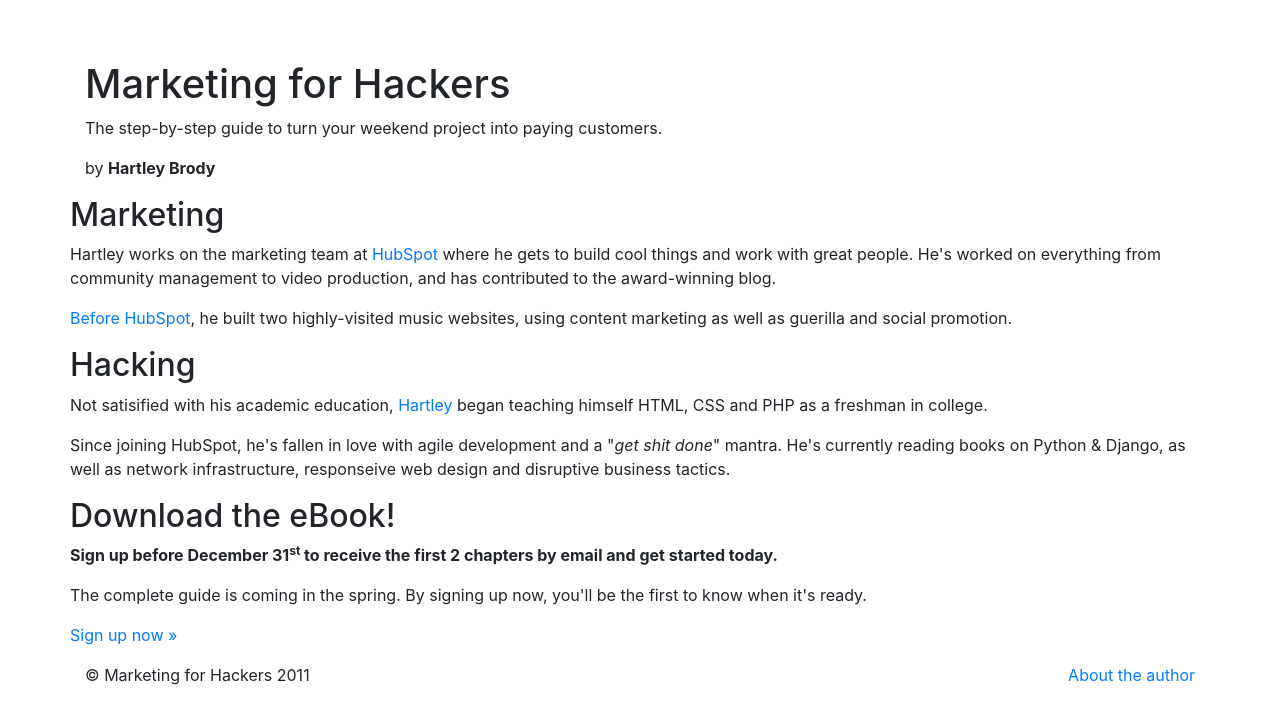
After one commit to hartleybrody/Marketing-for-Hackers, a Django app: template landingpage/templates/author.html in a window 1280 px wide. The commit adds this page. Shown: the top 724 px of the page. Run offline with Django 3.2, Linux system fonts and the light colour scheme; the template is opened without the code that fills it, so the values that code supplies are empty; some libraries are stand-ins or nearby versions.

Commit message:
added author page, template inheretence

```diff
--- /dev/null
+++ b/landingpage/templates/author.html
@@ -0,0 +1,31 @@
+{% extends "base.html" %}
+{% block content %}
+
+      <!-- Main hero unit for a primary marketing message or call to action -->
+      <div class="hero-unit">
+        <img src="{{ thumbnail }}" style="float:right" />
+        <h1>Marketing for Hackers</h1>
+        <p>The step-by-step guide to turn your weekend project into paying customers.</p>
+        <p>by <strong>Hartley Brody</strong></p>
+      </div>
+
+      <!-- sub calls to action -->
+      <div class="row">
+        <div class="span-one-third">
+          <h2>Marketing</h2>
+          <p>Hartley works on the marketing team at <a href="http://www.hubspot.com/" target="_blank">HubSpot</a> where he gets to build cool things and work with great people. He's worked on everything from community management to video production, and has contributed to the award-winning blog.</p>
+          <p><a href="http://orient.bowdoin.edu/orient/article.php?date=2011-01-21&section=4&id=5" target="_blank">Before HubSpot</a>, he built two highly-visited music websites, using content marketing as well as guerilla and social promotion.</p>
+        </div>
+        <div class="span-one-third">
+          <h2>Hacking</h2>
+           <p>Not satisified with his academic education, <a href="http://www.hartleybrody.com/" target="_blank">Hartley</a> began teaching himself HTML, CSS and PHP as a freshman in college.</p>
+           <p>Since joining HubSpot, he's fallen in love with agile development and a "<em>get shit done</em>" mantra. He's currently reading books on Python & Django, as well as network infrastructure, responseive web design and disruptive business tactics.</p>
+       </div>
+        <div class="span-one-third">
+          <h2>Download the eBook!</h2>
+          <p><strong>Sign up before December 31<sup>st</sup> to receive the first 2 chapters by email and get started today.</strong></p>
+          <p>The complete guide is coming in the spring. By signing up now, you'll be the first to know when it's ready.</p>
+          <p><a href="/">Sign up now &raquo; </a></p>
+       </div>
+      </div>
+{% endblock %}
--- /dev/null
+++ b/landingpage/templates/base.html
@@ -0,0 +1,64 @@
+<!DOCTYPE html>
+<html lang="en">
+  <head>
+    <meta charset="utf-8">
+    <title>Marketing for Hackers</title>
+    <meta name="description" content="The step-by-step guide to turn your weekend hobby into paying customers.">
+    <meta name="author" content="">
+
+    <!-- Le HTML5 shim, for IE6-8 support of HTML elements -->
+    <!--[if lt IE 9]>
+      <script src="http://html5shim.googlecode.com/svn/trunk/html5.js"></script>
+    <![endif]-->
+
+    <!-- Le styles -->
+    <link rel="stylesheet" href="http://twitter.github.com/bootstrap/1.4.0/bootstrap.css">
+    <style type="text/css">
+      body {
+        padding-top: 60px;
+      }
+      li {margin-bottom:5px; color: #404040}
+    </style>
+
+    <!-- Le fav and touch icons -->
+    <link rel="shortcut icon" href="images/favicon.ico">
+    <link rel="apple-touch-icon" href="images/apple-touch-icon.png">
+    <link rel="apple-touch-icon" sizes="72x72" href="images/apple-touch-icon-72x72.png">
+    <link rel="apple-touch-icon" sizes="114x114" href="images/apple-touch-icon-114x114.png">
+  </head>
+
+  <body>
+
+    <div class="container">
+
+    {% block content %}
+    {% endblock %}
+
+      <footer>
+        <p style="float:left">&copy; Marketing for Hackers 2011</p>  <p style="float:right"><a href="/author/">About the author</a></p>
+
+        <script type="text/javascript">
+
+          var _gaq = _gaq || [];
+          _gaq.push(['_setAccount', 'UA-27631983-1']);
+          _gaq.push(['_setDomainName', 'marketingforhackers.com']);
+          _gaq.push(['_trackPageview']);
+
+          (function() {
+            var ga = document.createElement('script'); ga.type = 'text/javascript'; ga.async = true;
+            ga.src = ('https:' == document.location.protocol ? 'https://ssl' : 'http://www') + '.google-analytics.com/ga.js';
+            var s = document.getElementsByTagName('script')[0]; s.parentNode.insertBefore(ga, s);
+          })();
+
+        </script>
+
+        {% block footer %}
+        {% endblock %}
+
+
+      </footer>
+
+    </div> <!-- /container -->
+
+  </body>
+</html>
--- a/urls.py
+++ b/urls.py
@@ -8,4 +8,5 @@ urlpatterns = patterns('landingpage.views',
     url(r'^$', 'index'),
     url(r'^submit/', 'submit'),
     url(r'^thanks/', 'thanks'),
+    url(r'^author/', 'author'),
 )
```
Also changed, not shown: landingpage/templates/index.html (+4 -58 lines), landingpage/templates/thanks.html (+5 -57 lines), landingpage/views.py (+13 -0 lines).
